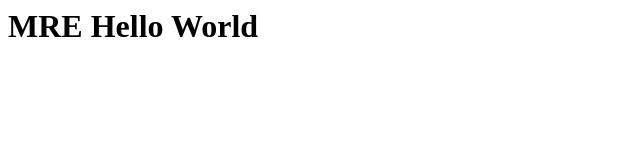
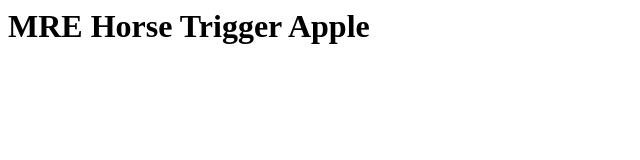
Before and after one commit to giuseppe-maria-ingra/horse-trigger-apple, a website: page public/index.html in a window 1280 px wide. Shown: the whole page, without its empty margins (0-640 px from the left). Drawn offline with Linux system fonts and the light colour scheme.

Commit message:
Update index.html

```diff
--- a/public/index.html
+++ b/public/index.html
@@ -1 +1 @@
-<h1>MRE Hello World</h1>
+<h1>MRE Horse Trigger Apple</h1>
```
